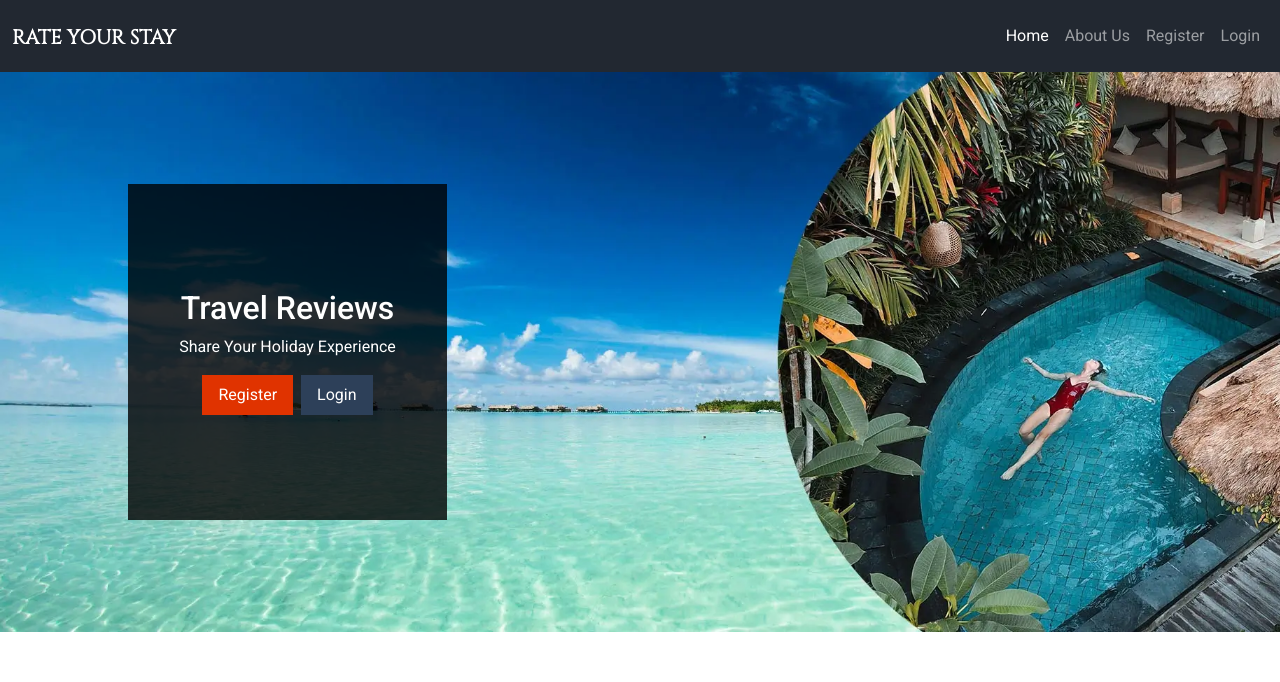
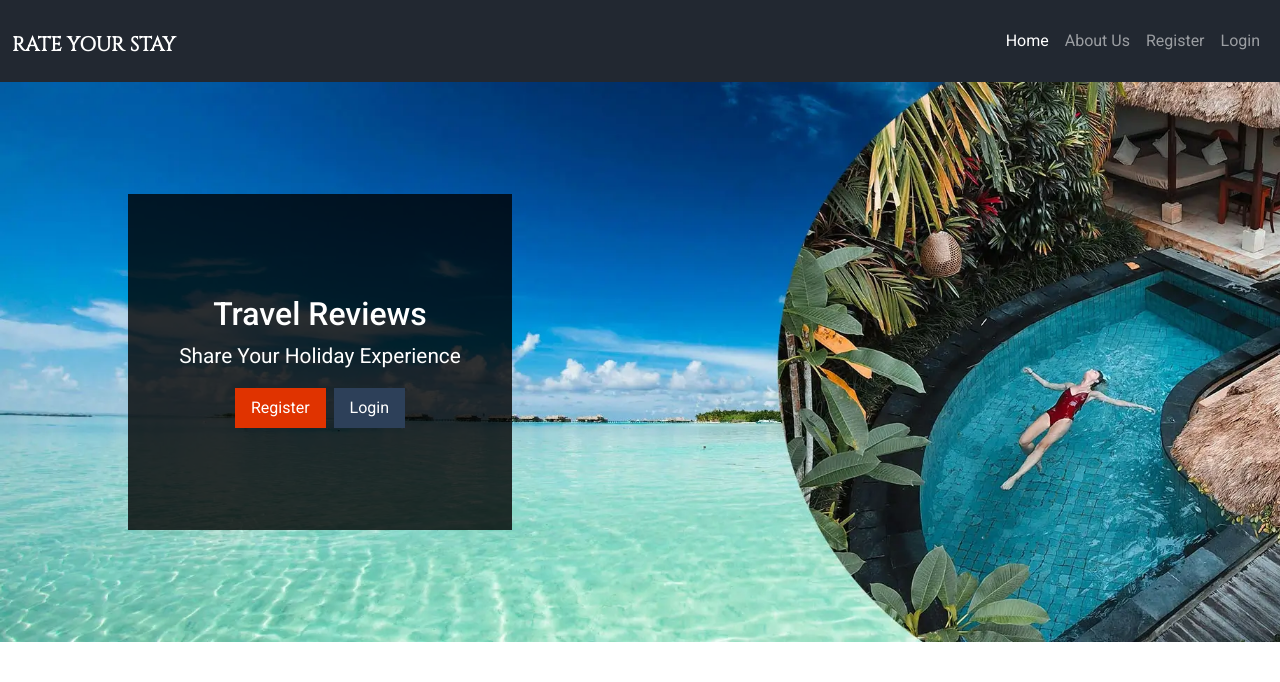
Before and after one commit to Chikayo-k/rate-your-stay, a Django app: page / in a window 1280 px wide. Shown: the top 682 px of the page. Run offline with Django 4.2, Linux system fonts and the light colour scheme; data that the repository does not hold is empty; parts of the project's set-up code (start-up, migrations or seed data) failed here and were passed over.

Commit message:
Add fhont size for bigger screen and update collectstatic

```diff
--- a/settings/settings.py
+++ b/settings/settings.py
@@ -27,7 +27,7 @@ TEMPLATES_DIR = os.path.join(BASE_DIR, 'templates')
 SECRET_KEY = 'django-insecure-68iv+742*a1m03mml8xulao)$wa6%08pn2sgt@gas&)4!dibia'
 
 # SECURITY WARNING: don't run with debug turned on in production!
-DEBUG = False
+DEBUG = True
 
 ALLOWED_HOSTS = ['8000-chikayok-rateyourstay-k545ie50vak.ws-us114.gitpod.io','.herokuapp.com']
 
--- a/static/css/style.css
+++ b/static/css/style.css
@@ -493,6 +493,14 @@ footer {
 /* //Over 992 px// */
 @media screen and (min-width: 992px) {
 
+        /*Font size*/
+    p {
+        font-size: 1.3em;
+    }
+
+    h1 {
+        font-size: 3em;
+    }
 
 	#hero-img {
 		justify-content: initial;
```
Also changed, not shown: 1 other file.
